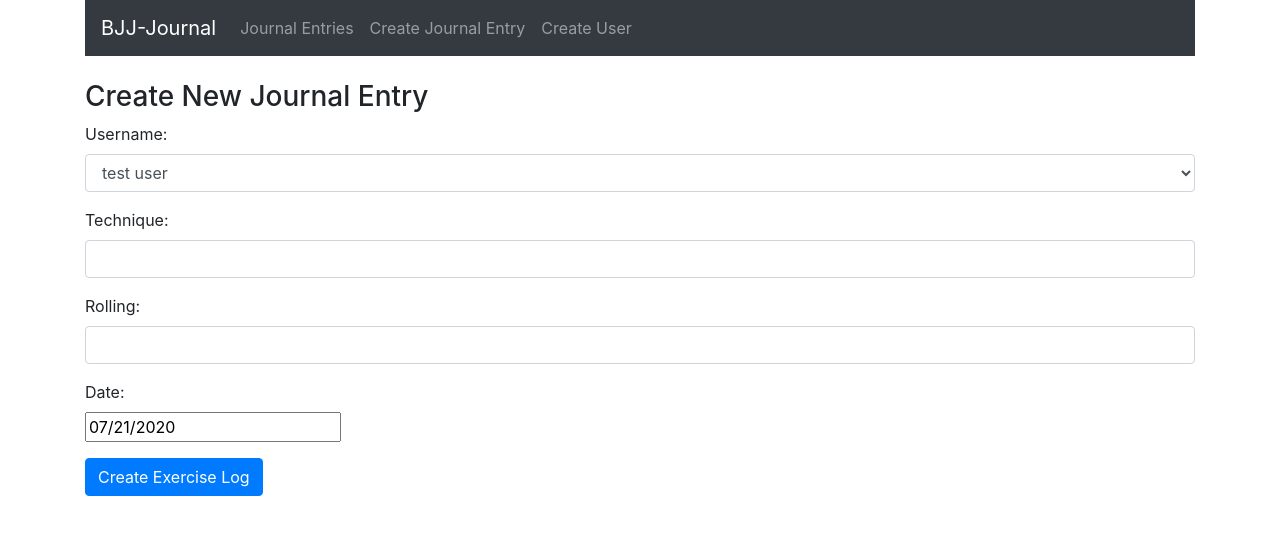
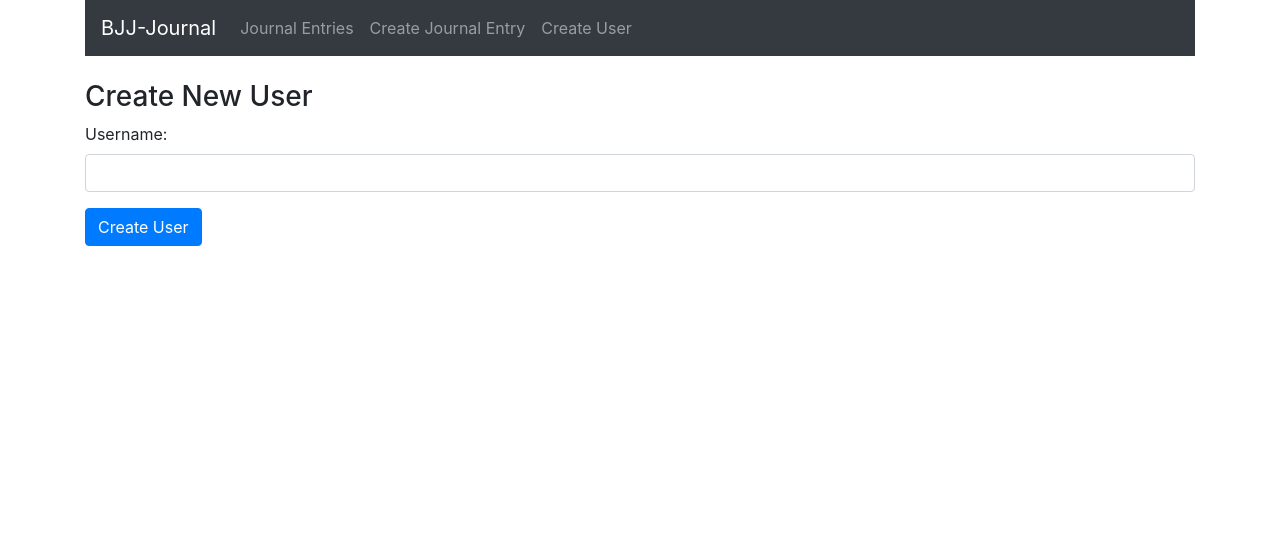
Before and after one commit to kit-foster/bjj-journal, a React (Create React App) app in the folder frontend/: page /user in a window 1280 px wide. Shown: the top 534 px of the page. Built offline with nearby package versions, Linux system fonts and the light colour scheme.

Commit message:
create-user-component
create user component completed. typo in app.js file fixed so that the navbar button for create user goes to the correct component

```diff
--- a/frontend/src/App.js
+++ b/frontend/src/App.js
@@ -6,7 +6,7 @@
 import JournalEntries from "./components/journal-entries.component";
 import EditJournal from "./components/edit-journal.component";
 import CreateJournal from "./components/create-journal.component";
-import CreateUser from "./components/create-journal.component";
+import CreateUser from "./components/create-user.component";
 
 function App() {
   return (
--- a/frontend/src/components/create-user.component.js
+++ b/frontend/src/components/create-user.component.js
@@ -1,10 +1,55 @@
 import React, { Component } from 'react';
 
 export default class CreateUser extends Component {
+    constructor(props) {
+        super(props);
+
+        this.onChangeUsername = this.onChangeUsername.bind(this);
+        this.onSubmit = this.onSubmit.bind(this);
+
+        this.state = {
+            username: ''
+        };
+    }
+
+    onChangeUsername(e) {
+        this.setState({
+            username: e.target.value
+        });
+    }
+
+    onSubmit(e) {
+        e.preventDefault();
+
+        const newUser = {
+            username: this.state.username
+        };
+
+        console.log(newUser);
+
+        this.setState({
+            username: ''
+        });
+    }
+
     render() {
         return (
             <div>
-                <p>You are on the Create User Component!</p>
+                <h3>Create New User</h3>
+                <form onSubmit={this.onSubmit}>
+                    <div className="form-group">
+                        <label>Username: </label>
+                        <input type = "text"
+                            required
+                            className="form-control"
+                            value={this.state.username}
+                            onChange={this.onChangeUsername}
+                            />
+                    </div>
+                    <div className="form-group">
+                        <input type="submit" value="Create User" className="btn btn-primary" />
+                    </div>
+                </form>
             </div>
         )
     }
```
